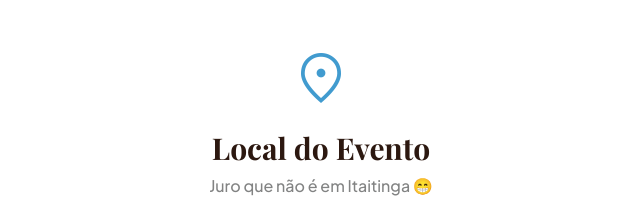
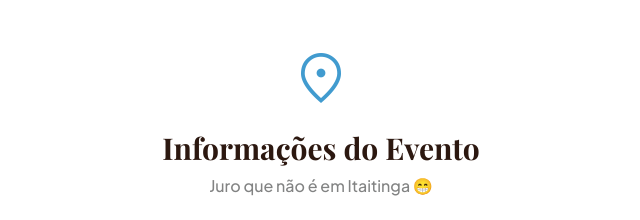
Before and after one commit to aragonp1/chadecasanova, a React (Vite) app: page /#/local in a window 1280 px wide. Shown: the top 220 px of the page, without its empty margins (319-959 px from the left). Built offline with nearby package versions, Linux system fonts and the light colour scheme; a web font is replaced by a local one.

Commit message:
Update Location.tsx

```diff
--- a/pages/Location.tsx
+++ b/pages/Location.tsx
@@ -13,7 +13,7 @@ const Location: React.FC = () => {
         <div className="mb-4 text-primary">
           <span className="material-symbols-outlined text-6xl">location_on</span>
         </div>
-        <h2 className="text-3xl font-serif font-bold text-[#2c1810] mb-2">Local do Evento</h2>
+        <h2 className="text-3xl font-serif font-bold text-[#2c1810] mb-2">Informações do Evento</h2>
         <p className="text-olive font-medium">Juro que não é em Itaitinga 😁</p>
       </header>
 
```
